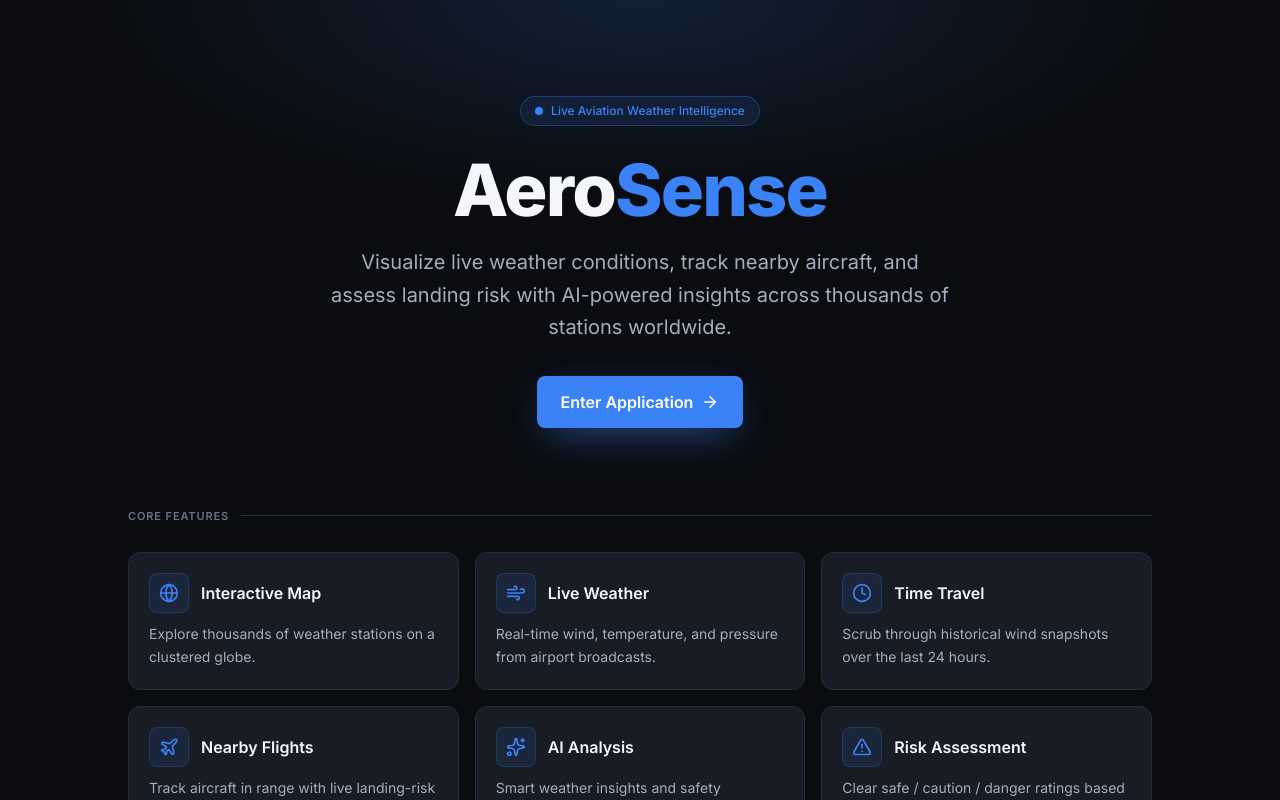
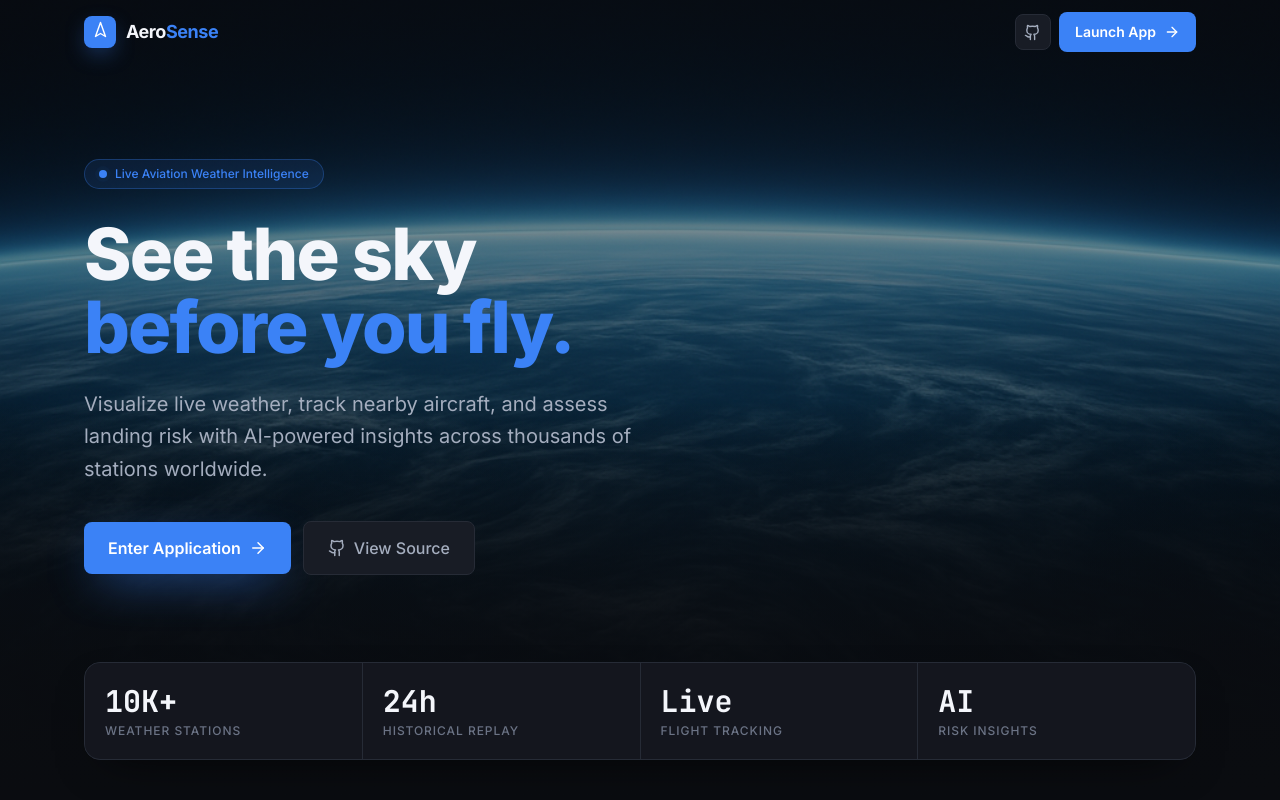
Before and after one commit to sairithik9849/AeroSense, a React (Vite) app: page / in a window 1280 px wide. Built offline with nearby package versions, Linux system fonts and the light colour scheme; no server answers.

Commit message:
feat: enhance landing page with new scroll feature and updated UI elements
Co-authored-by: Sairithik Komuravelly <119074942+sairithik9849@users.noreply.github.com>

```diff
--- a/src/components/Landing.jsx
+++ b/src/components/Landing.jsx
@@ -1,38 +1,57 @@
-import React from 'react';
-import { Wind, Plane, Globe, Clock, Sparkles, AlertTriangle, ArrowRight, Github, Database } from 'lucide-react';
+import React, { useState, useEffect } from 'react';
+import {
+  Wind,
+  Plane,
+  Globe,
+  Clock,
+  Sparkles,
+  AlertTriangle,
+  ArrowRight,
+  Github,
+  Navigation,
+} from 'lucide-react';
 
 export default function Landing({ onEnter }) {
+  const [scrolled, setScrolled] = useState(false);
+
   const features = [
     {
-      icon: <Globe size={20} />,
+      icon: <Globe size={22} />,
       title: 'Interactive Map',
-      description: 'Explore thousands of weather stations on a clustered globe.',
+      description: 'Explore thousands of weather stations on a clustered, zoomable globe.',
     },
     {
-      icon: <Wind size={20} />,
+      icon: <Wind size={22} />,
       title: 'Live Weather',
-      description: 'Real-time wind, temperature, and pressure from airport broadcasts.',
+      description: 'Real-time wind, temperature, and pressure straight from airport broadcasts.',
     },
     {
-      icon: <Clock size={20} />,
+      icon: <Clock size={22} />,
       title: 'Time Travel',
-      description: 'Scrub through historical wind snapshots over the last 24 hours.',
+      description: 'Scrub through historical wind snapshots across the last 24 hours.',
     },
     {
-      icon: <Plane size={20} />,
+      icon: <Plane size={22} />,
       title: 'Nearby Flights',
-      description: 'Track aircraft in range with live landing-risk assessment.',
+      description: 'Track aircraft in range with live, condition-aware landing-risk scoring.',
     },
     {
-      icon: <Sparkles size={20} />,
+      icon: <Sparkles size={22} />,
       title: 'AI Analysis',
       description: 'Smart weather insights and safety guidance powered by Gemini.',
     },
     {
-      icon: <AlertTriangle size={20} />,
+      icon: <AlertTriangle size={22} />,
       title: 'Risk Assessment',
-      description: 'Clear safe / caution / danger ratings based on conditions.',
+      description: 'Clear safe / caution / danger ratings derived from live conditions.',
     },
+  ];
+
+  const stats = [
+    { value: '10K+', label: 'Weather Stations' },
+    { value: '24h', label: 'Historical Replay' },
+    { value: 'Live', label: 'Flight Tracking' },
+    { value: 'AI', label: 'Risk Insights' },
   ];
 
   const dataSources = [
@@ -42,18 +61,84 @@ export default function Landing({ onEnter }) {
     { name: 'Google Gemini', description: 'AI-powered weather insights' },
   ];
 
+  const handleScroll = (e) => {
+    setScrolled(e.currentTarget.scrollTop > 24);
+  };
+
+  // Respect reduced motion is handled globally; just mount animation here.
+  useEffect(() => {
+    const t = setTimeout(() => {}, 0);
+    return () => clearTimeout(t);
+  }, []);
+
   return (
-    <div className="fixed inset-0 z-50 bg-background overflow-y-auto animate-fade-in">
-      {/* Ambient accent glow (single, restrained) */}
     <div
+      onScroll={handleScroll}
+      className="fixed inset-0 z-50 bg-background overflow-y-auto overflow-x-hidden animate-fade-in"
+    >
+      {/* ---------------------------------------------------------------- */}
+      {/* Floating glass nav */}
+      {/* ---------------------------------------------------------------- */}
+      <nav
+        className={`fixed top-0 inset-x-0 z-30 transition-all duration-300 ${
+          scrolled
+            ? 'bg-background/80 backdrop-blur-xl border-b border-border'
+            : 'bg-transparent border-b border-transparent'
+        }`}
+      >
+        <div className="max-w-6xl mx-auto px-5 h-16 flex items-center justify-between">
+          <div className="flex items-center gap-2.5">
+            <div className="flex h-8 w-8 items-center justify-center rounded-lg bg-accent text-white shadow-[0_8px_24px_-8px_rgba(59,130,246,0.9)]">
+              <Navigation size={17} className="-rotate-45" />
+            </div>
+            <span className="text-lg font-bold tracking-tight text-fg">
+              Aero<span className="text-accent">Sense</span>
+            </span>
+          </div>
+
+          <div className="flex items-center gap-2">
+            <a
+              href="https://github.com/sairithik9849/AeroSense"
+              target="_blank"
+              rel="noopener noreferrer"
+              className="icon-btn"
+              aria-label="View AeroSense on GitHub"
+            >
+              <Github size={17} />
+            </a>
+            <button onClick={onEnter} className="btn-primary">
+              <span>Launch App</span>
+              <ArrowRight size={16} />
+            </button>
+          </div>
+        </div>
+      </nav>
+
+      {/* ---------------------------------------------------------------- */}
+      {/* Hero */}
+      {/* ---------------------------------------------------------------- */}
+      <header className="relative min-h-[100svh] flex flex-col">
+        {/* Background image */}
+        <div className="absolute inset-0">
+          <img
+            src="/hero-atmosphere.png"
+            alt=""
             aria-hidden="true"
-        className="pointer-events-none absolute inset-x-0 top-0 h-[480px] bg-[radial-gradient(ellipse_60%_60%_at_50%_0%,rgba(59,130,246,0.16),transparent_70%)]"
+            className="h-full w-full object-cover object-center"
           />
+          {/* Readability gradients */}
+          <div className="absolute inset-0 bg-gradient-to-b from-background/70 via-background/30 to-background" />
+          <div className="absolute inset-0 bg-gradient-to-t from-background via-transparent to-transparent" />
+        </div>
 
-      <div className="relative min-h-screen flex flex-col items-center px-5 py-16 md:py-24">
-        {/* Hero */}
-        <header className="max-w-3xl mx-auto text-center mb-20">
-          <div className="inline-flex items-center gap-2 px-3.5 py-1.5 rounded-full border border-accent/30 bg-accent/10 text-accent text-xs font-medium mb-7">
+        {/* Hero content */}
+        <div className="relative flex-1 flex items-center">
+          <div className="max-w-6xl mx-auto w-full px-5 pt-28 pb-10">
+            <div className="max-w-2xl">
+              <div
+                className="inline-flex items-center gap-2 px-3.5 py-1.5 rounded-full border border-accent/30 bg-accent/10 text-accent text-xs font-medium mb-7 animate-fade-in"
+                style={{ opacity: 0, animationFillMode: 'forwards' }}
+              >
                 <span className="relative flex h-2 w-2">
                   <span className="absolute inline-flex h-full w-full rounded-full bg-accent opacity-60 animate-ping" />
                   <span className="relative inline-flex h-2 w-2 rounded-full bg-accent" />
@@ -61,78 +146,181 @@ export default function Landing({ onEnter }) {
                 <span>Live Aviation Weather Intelligence</span>
               </div>
 
-          <h1 className="text-5xl md:text-7xl font-extrabold text-fg mb-5 tracking-tight text-balance">
-            Aero<span className="text-accent">Sense</span>
+              <h1
+                className="text-5xl sm:text-6xl md:text-7xl font-extrabold text-fg tracking-tight text-balance leading-[1.02] animate-fade-in"
+                style={{ animationDelay: '0.08s', opacity: 0, animationFillMode: 'forwards' }}
+              >
+                See the sky
+                <br />
+                <span className="text-accent">before you fly.</span>
               </h1>
 
-          <p className="text-lg md:text-xl text-fg-muted mb-8 leading-relaxed text-pretty max-w-2xl mx-auto">
-            Visualize live weather conditions, track nearby aircraft, and assess landing risk with
+              <p
+                className="text-lg md:text-xl text-fg-muted mt-6 leading-relaxed text-pretty max-w-xl animate-fade-in"
+                style={{ animationDelay: '0.16s', opacity: 0, animationFillMode: 'forwards' }}
+              >
+                Visualize live weather, track nearby aircraft, and assess landing risk with
                 AI-powered insights across thousands of stations worldwide.
               </p>
 
-          <button onClick={onEnter} className="btn-primary group px-6 py-3.5 text-base shadow-[0_12px_40px_-12px_rgba(59,130,246,0.7)]">
+              <div
+                className="flex flex-wrap items-center gap-3 mt-9 animate-fade-in"
+                style={{ animationDelay: '0.24s', opacity: 0, animationFillMode: 'forwards' }}
+              >
+                <button
+                  onClick={onEnter}
+                  className="btn-primary group px-6 py-3.5 text-base shadow-[0_16px_48px_-16px_rgba(59,130,246,0.8)]"
+                >
                   <span>Enter Application</span>
                   <ArrowRight size={18} className="transition-transform group-hover:translate-x-1" />
                 </button>
+                <a
+                  href="https://github.com/sairithik9849/AeroSense"
+                  target="_blank"
+                  rel="noopener noreferrer"
+                  className="btn-secondary px-6 py-3.5 text-base"
+                >
+                  <Github size={18} />
+                  <span>View Source</span>
+                </a>
+              </div>
+            </div>
+          </div>
+        </div>
+
+        {/* Stats strip pinned to bottom of hero */}
+        <div className="relative">
+          <div className="max-w-6xl mx-auto w-full px-5 pb-10">
+            <div
+              className="grid grid-cols-2 md:grid-cols-4 gap-px overflow-hidden rounded-2xl border border-border bg-border panel animate-fade-in"
+              style={{ animationDelay: '0.32s', opacity: 0, animationFillMode: 'forwards' }}
+            >
+              {stats.map((stat) => (
+                <div key={stat.label} className="bg-surface/90 px-5 py-5 text-center sm:text-left">
+                  <div className="font-mono text-2xl md:text-3xl font-bold text-fg">{stat.value}</div>
+                  <div className="text-xs text-fg-subtle mt-1 uppercase tracking-[0.08em] font-medium">
+                    {stat.label}
+                  </div>
+                </div>
+              ))}
+            </div>
+          </div>
+        </div>
       </header>
 
+      {/* ---------------------------------------------------------------- */}
+      {/* Oversized wordmark divider */}
+      {/* ---------------------------------------------------------------- */}
+      <div className="relative overflow-hidden border-y border-border bg-surface/40">
+        <div className="max-w-6xl mx-auto px-5 py-8 flex items-center justify-center">
+          <span className="select-none whitespace-nowrap text-[18vw] md:text-[12vw] font-extrabold leading-none tracking-tighter text-fg/[0.04]">
+            AEROSENSE
+          </span>
+        </div>
+      </div>
+
+      {/* ---------------------------------------------------------------- */}
       {/* Features */}
-        <section className="max-w-5xl mx-auto w-full mb-20">
-          <div className="flex items-center gap-3 mb-7">
-            <h2 className="eyebrow whitespace-nowrap">Core Features</h2>
-            <div className="h-px flex-1 bg-border" />
+      {/* ---------------------------------------------------------------- */}
+      <section className="max-w-6xl mx-auto w-full px-5 py-20 md:py-28">
+        <div className="max-w-2xl mb-12">
+          <h2 className="eyebrow mb-3">Core Features</h2>
+          <p className="text-3xl md:text-4xl font-bold text-fg tracking-tight text-balance">
+            Everything you need to read the weather like a pilot.
+          </p>
         </div>
 
         <div className="grid grid-cols-1 sm:grid-cols-2 lg:grid-cols-3 gap-4">
           {features.map((feature, idx) => (
             <article
               key={idx}
-                className="card p-5 transition-colors hover:border-border-strong hover:bg-surface-3 animate-fade-in"
-                style={{ animationDelay: `${0.15 + idx * 0.06}s`, opacity: 0, animationFillMode: 'forwards' }}
+              className="group card p-6 transition-all duration-200 hover:border-accent/40 hover:bg-surface-3 hover:-translate-y-1 animate-fade-in"
+              style={{ animationDelay: `${0.05 + idx * 0.05}s`, opacity: 0, animationFillMode: 'forwards' }}
             >
-                <div className="flex items-center gap-3 mb-2.5">
-                  <div className="flex h-10 w-10 items-center justify-center rounded-lg bg-accent/10 text-accent border border-accent/20">
+              <div className="flex h-12 w-12 items-center justify-center rounded-xl bg-accent/10 text-accent border border-accent/20 mb-4 transition-colors group-hover:bg-accent group-hover:text-white">
                 {feature.icon}
               </div>
-                  <h3 className="font-semibold text-fg">{feature.title}</h3>
-                </div>
+              <h3 className="font-semibold text-fg text-lg mb-1.5">{feature.title}</h3>
               <p className="text-sm text-fg-muted leading-relaxed">{feature.description}</p>
             </article>
           ))}
         </div>
       </section>
 
+      {/* ---------------------------------------------------------------- */}
       {/* Data sources */}
-        <section className="max-w-5xl mx-auto w-full mb-16">
-          <div className="flex items-center gap-3 mb-7">
-            <Database size={14} className="text-fg-subtle" />
-            <h2 className="eyebrow whitespace-nowrap">Powered By</h2>
-            <div className="h-px flex-1 bg-border" />
+      {/* ---------------------------------------------------------------- */}
+      <section className="border-t border-border bg-surface/30">
+        <div className="max-w-6xl mx-auto w-full px-5 py-20 md:py-24">
+          <div className="grid md:grid-cols-[1fr_1.6fr] gap-10 md:gap-16 items-start">
+            <div>
+              <h2 className="eyebrow mb-3">Powered By</h2>
+              <p className="text-2xl md:text-3xl font-bold text-fg tracking-tight text-balance">
+                Trusted aviation &amp; weather data, unified.
+              </p>
+              <p className="text-fg-muted mt-4 leading-relaxed">
+                AeroSense fuses live broadcasts, historical wind models, and flight telemetry into a
+                single real-time picture.
+              </p>
             </div>
 
-          <div className="grid grid-cols-2 lg:grid-cols-4 gap-4">
+            <div className="grid grid-cols-1 sm:grid-cols-2 gap-4">
               {dataSources.map((source, idx) => (
                 <div
                   key={idx}
-                className="card p-4 transition-colors hover:border-border-strong animate-fade-in"
-                style={{ animationDelay: `${0.5 + idx * 0.06}s`, opacity: 0, animationFillMode: 'forwards' }}
+                  className="card p-5 transition-colors hover:border-border-strong animate-fade-in"
+                  style={{ animationDelay: `${0.05 + idx * 0.05}s`, opacity: 0, animationFillMode: 'forwards' }}
                 >
-                <h3 className="font-semibold text-fg text-sm mb-1">{source.name}</h3>
-                <p className="text-xs text-fg-subtle leading-relaxed">{source.description}</p>
+                  <h3 className="font-mono font-semibold text-fg mb-1.5">{source.name}</h3>
+                  <p className="text-sm text-fg-subtle leading-relaxed">{source.description}</p>
                 </div>
               ))}
             </div>
+          </div>
+        </div>
       </section>
 
+      {/* ---------------------------------------------------------------- */}
+      {/* Final CTA */}
+      {/* ---------------------------------------------------------------- */}
+      <section className="relative overflow-hidden border-t border-border">
+        <div
+          aria-hidden="true"
+          className="pointer-events-none absolute inset-0 bg-[radial-gradient(ellipse_50%_120%_at_50%_100%,rgba(59,130,246,0.18),transparent_70%)]"
+        />
+        <div className="relative max-w-3xl mx-auto w-full px-5 py-24 md:py-28 text-center">
+          <h2 className="text-3xl md:text-5xl font-extrabold text-fg tracking-tight text-balance">
+            Ready to take off?
+          </h2>
+          <p className="text-fg-muted mt-4 text-lg leading-relaxed max-w-xl mx-auto">
+            Jump into the live map and start exploring conditions anywhere on the planet.
+          </p>
+          <button
+            onClick={onEnter}
+            className="btn-primary group mt-8 px-7 py-4 text-base shadow-[0_16px_48px_-16px_rgba(59,130,246,0.8)]"
+          >
+            <span>Enter Application</span>
+            <ArrowRight size={18} className="transition-transform group-hover:translate-x-1" />
+          </button>
+        </div>
+      </section>
+
+      {/* ---------------------------------------------------------------- */}
       {/* Footer */}
-        <footer className="max-w-5xl mx-auto w-full pt-8 border-t border-border">
-          <div className="flex flex-col sm:flex-row items-center justify-between gap-4 text-fg-subtle text-sm">
+      {/* ---------------------------------------------------------------- */}
+      <footer className="border-t border-border">
+        <div className="max-w-6xl mx-auto w-full px-5 py-8 flex flex-col sm:flex-row items-center justify-between gap-4 text-fg-subtle text-sm">
+          <div className="flex items-center gap-2.5">
+            <div className="flex h-7 w-7 items-center justify-center rounded-md bg-surface-2 border border-border text-accent">
+              <Navigation size={14} className="-rotate-45" />
+            </div>
             <p>© 2026 AeroSense. Built for aviation enthusiasts.</p>
+          </div>
           <a
             href="https://github.com/sairithik9849/AeroSense"
             target="_blank"
             rel="noopener noreferrer"
-              className="btn-secondary"
+            className="inline-flex items-center gap-2 text-fg-muted hover:text-fg transition-colors"
           >
             <Github size={16} />
             <span>View on GitHub</span>
@@ -140,6 +328,5 @@ export default function Landing({ onEnter }) {
         </div>
       </footer>
     </div>
-    </div>
   );
 }
```
Also changed, not shown: public/hero-atmosphere.png (added). Lines whose indentation alone changed are shown as unchanged.
